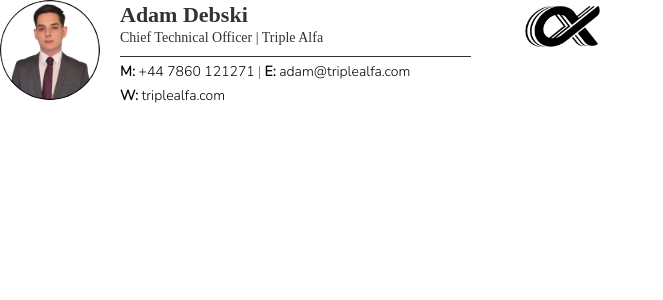
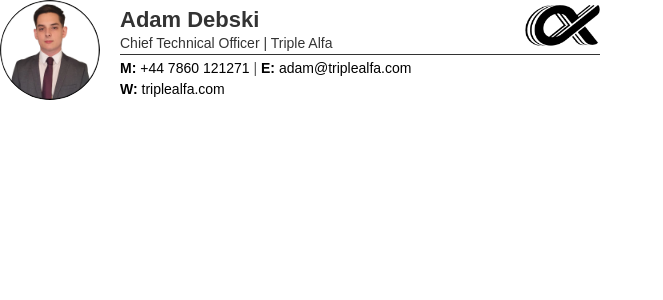
Before and after one commit to Adam-deb/Triplealfa, a Next.js app: page /adam-signiture in a window 1280 px wide. Shown: the top 300 px of the page, without its empty margins (0-663 px from the left). Built offline with nearby package versions, Linux system fonts and the light colour scheme.

Commit message:
updated signiture

```diff
--- a/src/app/adam-signiture/page.js
+++ b/src/app/adam-signiture/page.js
@@ -1,5 +1,3 @@
-import Image from 'next/image';
-
 export default function Signature1() {
   return (
     <table
@@ -7,7 +5,7 @@ export default function Signature1() {
       cellSpacing="0"
       cellPadding="0"
       border="0"
-      style={{ maxWidth: '600px', fontFamily: 'MontserratRegular' }}
+      style={{ maxWidth: '600px', fontFamily: 'MontserratRegular, Arial, sans-serif' }}
     >
       <tbody>
         <tr>
@@ -16,20 +14,20 @@ export default function Signature1() {
               <tbody>
                 <tr>
                   <td width="100" style={{ paddingRight: '20px', verticalAlign: 'middle' }}>
-                    <Image
+                    <img
                       src="/email-signitures/headshots/Adam.png"
                       alt="headshot"
-                      width={100}
-                      height={100}
-                      style={{ borderRadius: '50%' }}
+                      width="100"
+                      height="100"
+                      style={{ borderRadius: '50%', display: 'block' }}
                     />
                   </td>
-                  <td style={{ verticalAlign: 'middle' }}>
-                    <table width="100%">
+                  <td style={{ verticalAlign: 'middle', width: '100%' }}>
+                    <table width="100%" border="0" cellSpacing="0" cellPadding="0" style={{ borderBottom: '1px solid #333', paddingBottom: '10px', fontFamily: 'MontserratRegular, Arial, sans-serif' }}>
                       <tbody>
                         <tr>
-                          <td style={{ textAlign: 'left' }}>
-                            <p style={{ margin: 0, fontSize: '22px', fontWeight: 'bold', color: '#333', fontFamily: 'MontserratRegular' }}>
+                          <td style={{ textAlign: 'left', verticalAlign: 'middle' }}>
+                            <p style={{ margin: 0, fontSize: '22px', fontWeight: 'bold', color: '#333', fontFamily: 'MontserratRegular, Arial, sans-serif' }}>
                               Adam Debski
                             </p>
                             <p
@@ -37,37 +35,36 @@ export default function Signature1() {
                                 margin: '2px 0 0 0',
                                 fontSize: '14px',
                                 color: '#333',
-                                borderBottom: '1px solid #333',
-                                paddingBottom: '10px',
-                                fontFamily: 'MontserratRegular'
+                                fontFamily: 'MontserratRegular, Arial, sans-serif'
                               }}
                             >
                               Chief Technical Officer | Triple Alfa
                             </p>
                           </td>
-                          <td style={{ textAlign: 'right', verticalAlign: 'middle' }}>
-                            <Image
+                          <td style={{ textAlign: 'right', verticalAlign: 'middle', padding: '0', margin: '0' }}>
+                            <img
                               src="/black_logo.png"
                               alt="Triple Alfa logo"
-                              width={75}
-                              height={45}
+                              width="75"
+                              height="45"
+                              style={{ margin: '0', padding: '0' }}
                             />
                           </td>
                         </tr>
                       </tbody>
                     </table>
-                    <p style={{ margin: '5px 0 0', fontSize: '14px', color: '#555', fontFamily: 'MontserratRegular' }}>
-                      <a href="tel:+447860121271" style={{ color: 'black', textDecoration: 'none' }}>
-                        <span style={{ fontWeight: 'bold' }}>M:</span> +44 7860 121271
+                    <p style={{ margin: '5px 0 0', fontSize: '14px', color: '#555', fontFamily: 'MontserratRegular, Arial, sans-serif' }}>
+                      <a href="tel:+447860121271" style={{ color: 'black', textDecoration: 'none', fontFamily: 'MontserratRegular, Arial, sans-serif' }}>
+                        <span style={{ fontWeight: 'bold', fontFamily: 'MontserratRegular, Arial, sans-serif' }}>M:</span> +44 7860 121271
                       </a>{' '}
                       |{' '}
-                      <a href="mailto:adam@triplealfa.com" style={{ color: 'black', textDecoration: 'none' }}>
-                        <span style={{ fontWeight: 'bold' }}>E:</span> adam@triplealfa.com
+                      <a href="mailto:adam@triplealfa.com" style={{ color: 'black', textDecoration: 'none', fontFamily: 'MontserratRegular, Arial, sans-serif' }}>
+                        <span style={{ fontWeight: 'bold', fontFamily: 'MontserratRegular, Arial, sans-serif' }}>E:</span> adam@triplealfa.com
                       </a>
                     </p>
-                    <p style={{ margin: '5px 0 0', fontSize: '14px', color: '#555', fontFamily: 'MontserratRegular' }}>
-                      <a href="https://triplealfa.com" style={{ color: 'black', textDecoration: 'none' }}>
-                        <span style={{ fontWeight: 'bold' }}>W:</span> triplealfa.com
+                    <p style={{ margin: '5px 0 0', fontSize: '14px', color: '#555', fontFamily: 'MontserratRegular, Arial, sans-serif' }}>
+                      <a href="https://triplealfa.com" style={{ color: 'black', textDecoration: 'none', fontFamily: 'MontserratRegular, Arial, sans-serif' }}>
+                        <span style={{ fontWeight: 'bold', fontFamily: 'MontserratRegular, Arial, sans-serif' }}>W:</span> triplealfa.com
                       </a>
                     </p>
                   </td>
```
